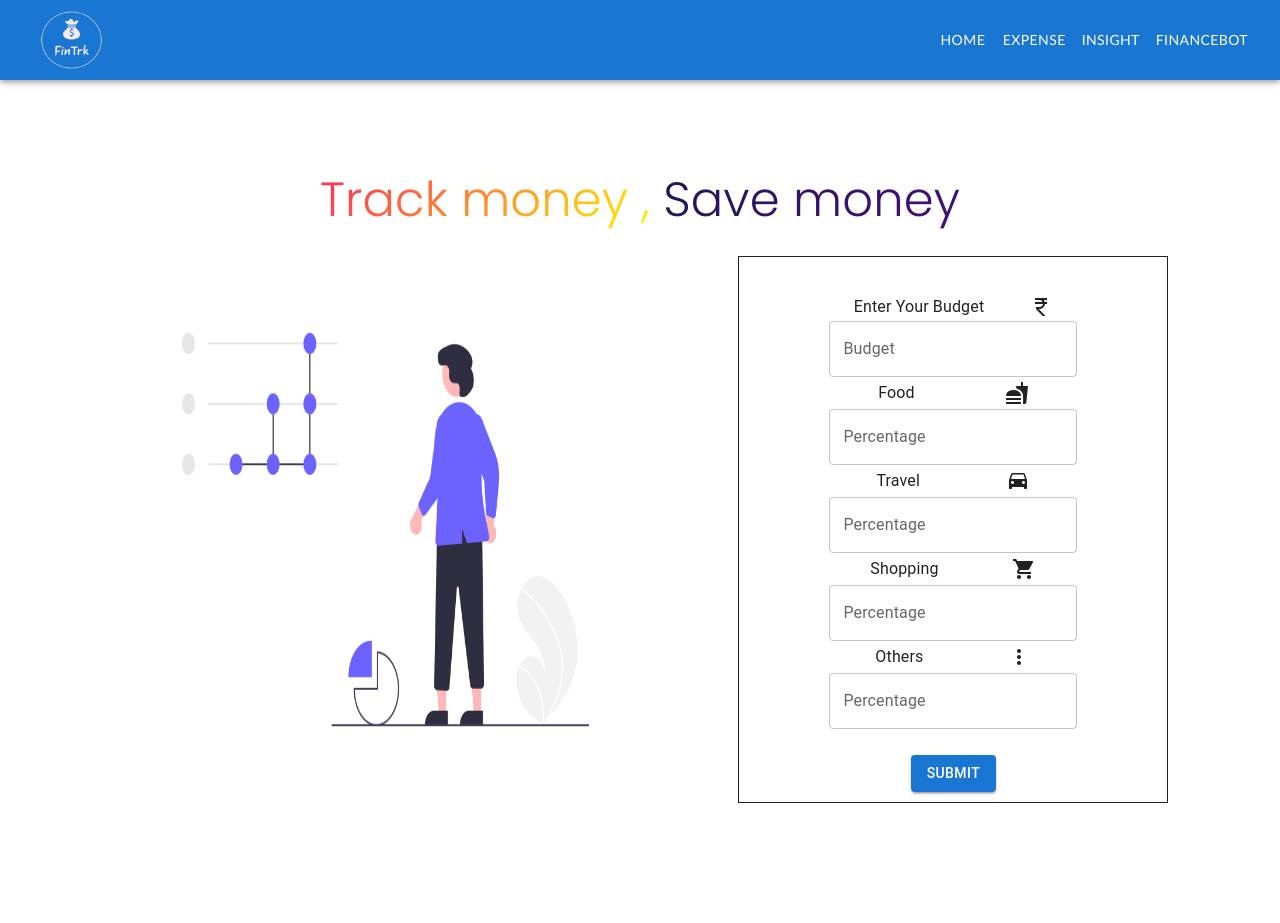
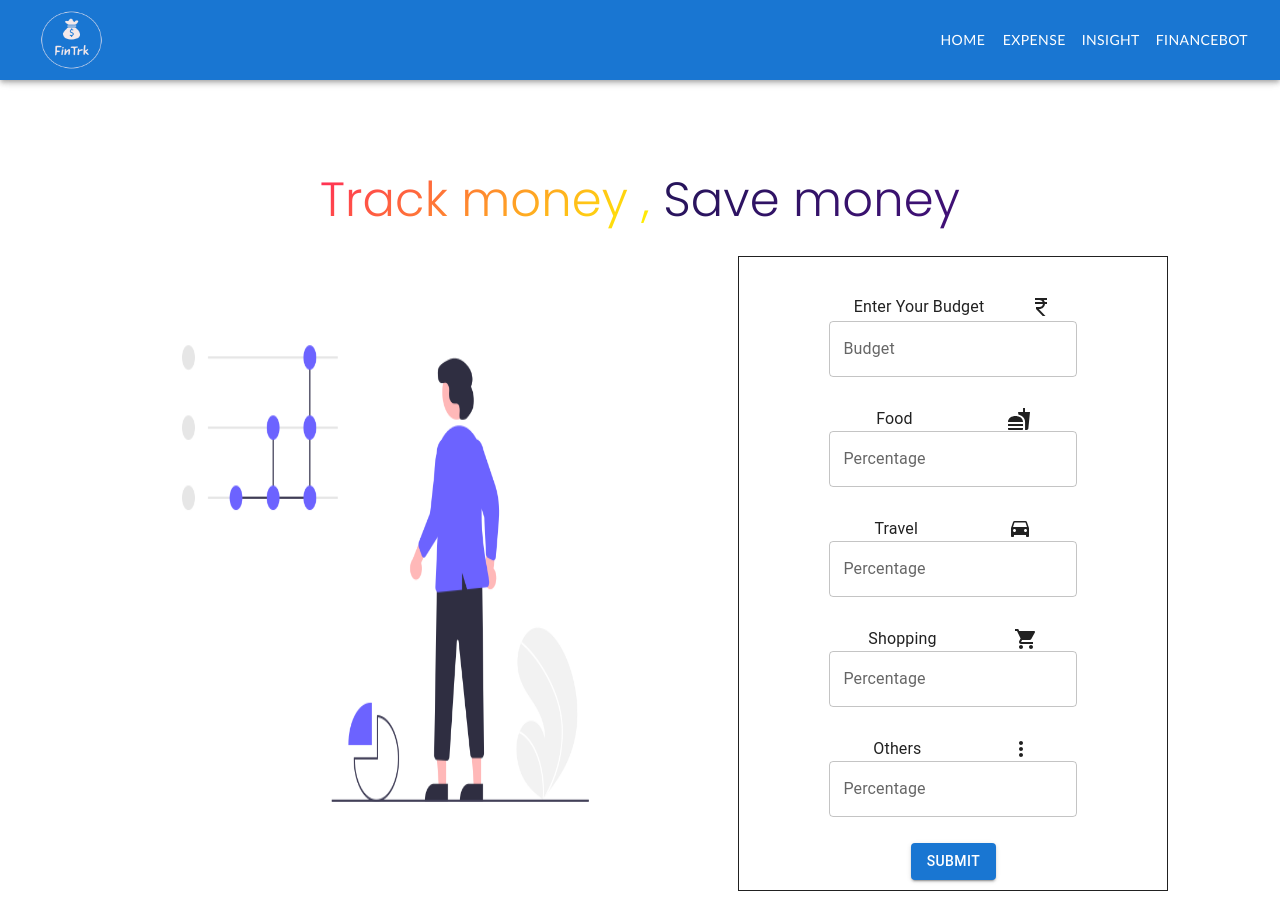
Before and after one commit to sikehish/Hack_Overflow, a React (Vite) app in the folder frontend/: page / in a window 1280 px wide. Before the commit the page ends 835 px from the top, so only its background shows below. Built offline with nearby package versions, Linux system fonts and the light colour scheme; a web font is replaced by a local one.

Commit message:
UI changes in home page

```diff
--- a/frontend/src/screens/Home.jsx
+++ b/frontend/src/screens/Home.jsx
@@ -15,22 +15,22 @@
 
         // eslint-disable-next-line react/jsx-key
         return (<>
-            <div style={{ "display": "flex", "justifyContent": "space-around", "margin": "4px" }}>
+            <div style={{ "display": "flex", "justifyContent": "space-around", "margin-top": "30px" }}>
                 <p style={{ "margin": "0" }}>Food </p>
                 <FastfoodIcon />
             </div>
             <TextField id="outlined-basic" label="Percentage" variant="outlined" name="Food" />
-            <div style={{ "display": "flex", "justifyContent": "space-around", "margin": "4px" }}>
+            <div style={{ "display": "flex", "justifyContent": "space-around", "margin-top": "30px" }}>
                 <p style={{ "margin": "0" }}>Travel </p>
                 <DriveEtaIcon />
             </div>
             <TextField id="outlined-basic" label="Percentage" variant="outlined" name="Travel" />
-            <div style={{ "display": "flex", "justifyContent": "space-around", "margin": "4px" }}>
+            <div style={{ "display": "flex", "justifyContent": "space-around", "margin-top": "30px" }}>
                 <p style={{ "margin": "0" }}>Shopping </p>
                 <ShoppingCartIcon />
             </div>
             <TextField id="outlined-basic" label="Percentage" variant="outlined" name="Shopping" />
-            <div style={{ "display": "flex", "justifyContent": "space-around", "margin": "4px" }}>
+            <div style={{ "display": "flex", "justifyContent": "space-around", "margin-top": "30px" }}>
                 <p style={{ "margin": "0" }}>Others </p>
                 <MoreVertIcon />
             </div>
```
